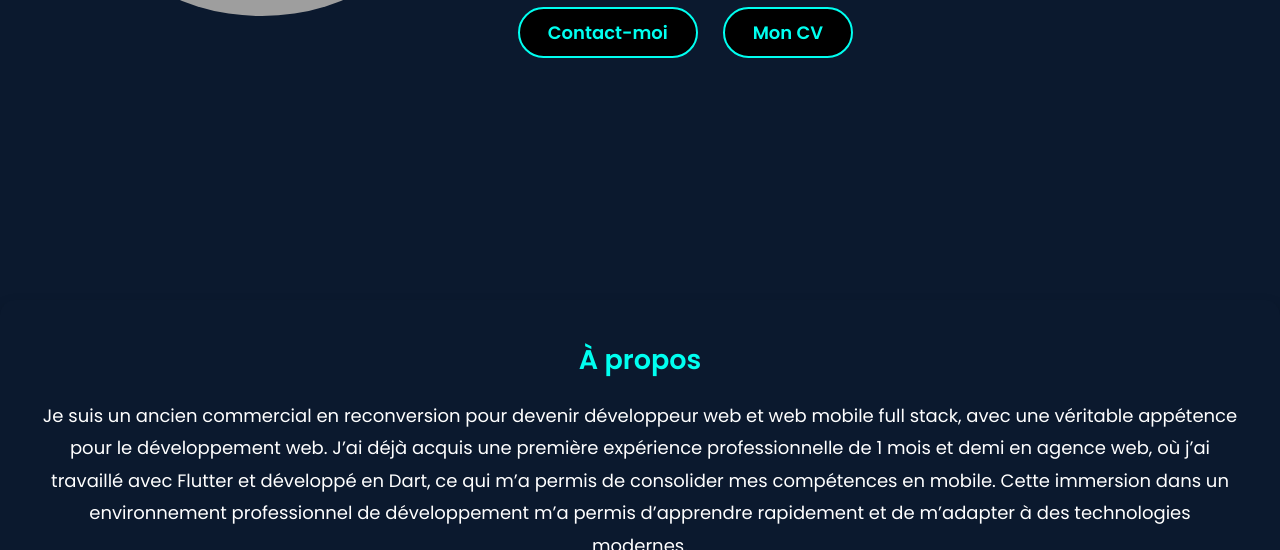
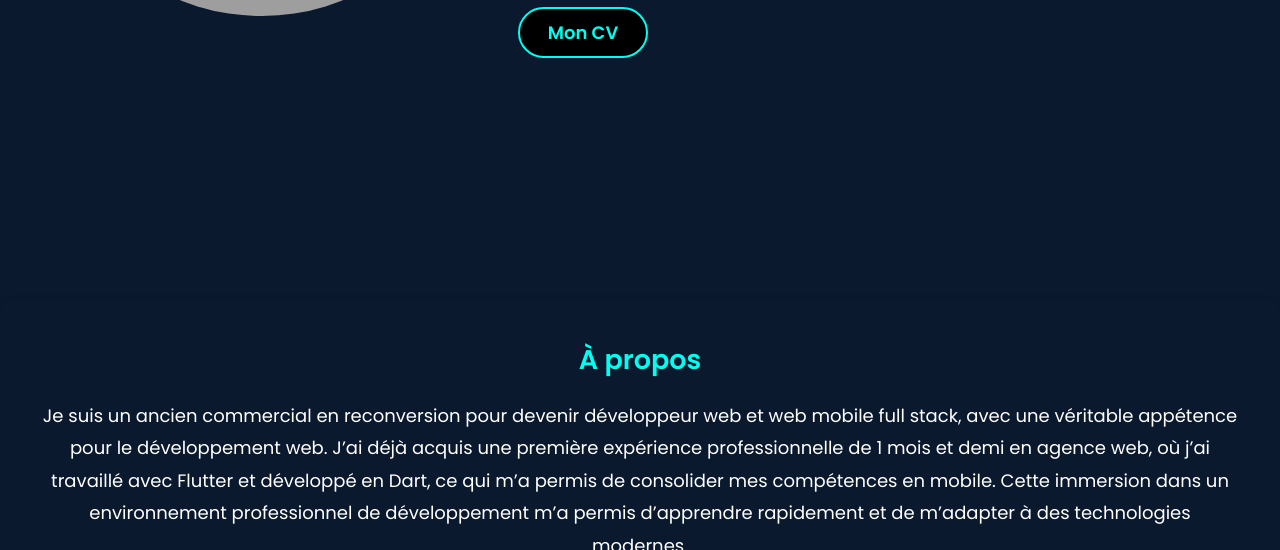
Before and after one commit to Emeric-Millot/PortFolio, a plain HTML site: page index.html in a window 1280 px wide. Shown: the part 550-1100 px from the top of the page. Drawn offline with Linux system fonts and the light colour scheme; grey boxes are pictures that could not be loaded.

Commit message:
Modification
Suppression du bouton contact moi

```diff
--- a/index.html
+++ b/index.html
@@ -35,7 +35,6 @@
                 <a href="https://www.linkedin.com/in/emeric-millot-058a161b1/"><i class="fa-brands fa-linkedin"></i></a>
                 <a href="https://github.com/Emeric-Millot"><i class="fa-brands fa-github"></i></a>
             </div>
-            <a href="#" class="btn">Contact-moi</a>
             <a href="./img/CV_Dev_Web_Emeric_Millot.pdf" class="btn">Mon CV</a>
         </div>
     </section>
```
